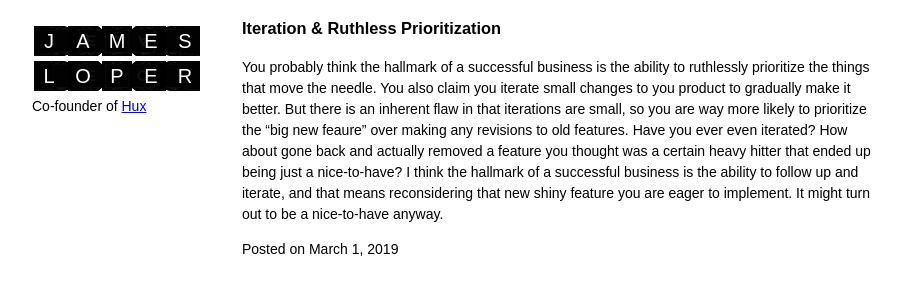
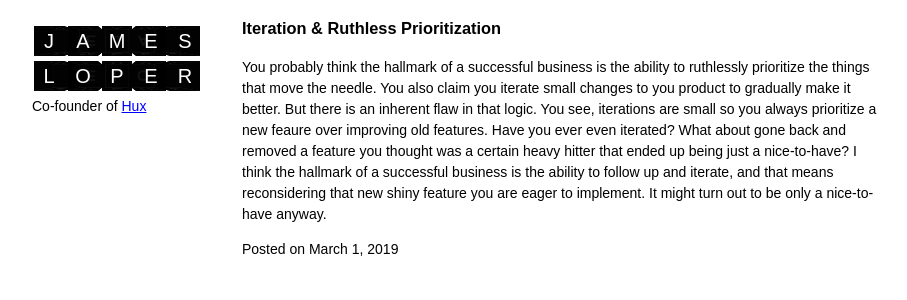
Before and after one commit to jamesloper/blog, a Jekyll site: the page built from _posts/2019-03-01-iteration.md, in a window 1280 px wide. Shown: the top 300 px of the page, without its empty margins (138-1045 px from the left). Built offline with Jekyll 4.4.1, drawn with Linux system fonts in a browser that asks for light colours.

Commit message:
Update 2019-03-01-iteration.md

```diff
--- a/_posts/2019-03-01-iteration.md
+++ b/_posts/2019-03-01-iteration.md
@@ -5,6 +5,6 @@ categories: life
 ---
 
 You probably think the hallmark of a successful business is the ability to ruthlessly prioritize the things that move the needle.
-You also claim you iterate small changes to you product to gradually make it better. But there is an inherent flaw in that iterations are small, so you are way more likely to prioritize the "big new feaure" over making any revisions to old features.
-Have you ever even iterated? How about gone back and actually removed a feature you thought was a certain heavy hitter that ended up being just a nice-to-have?
-I think the hallmark of a successful business is the ability to follow up and iterate, and that means reconsidering that new shiny feature you are eager to implement. It might turn out to be a nice-to-have anyway.
+You also claim you iterate small changes to you product to gradually make it better. But there is an inherent flaw in that logic. You see, iterations are small so you always prioritize a new feaure over improving old features.
+Have you ever even iterated? What about gone back and removed a feature you thought was a certain heavy hitter that ended up being just a nice-to-have?
+I think the hallmark of a successful business is the ability to follow up and iterate, and that means reconsidering that new shiny feature you are eager to implement. It might turn out to be only a nice-to-have anyway.
```
